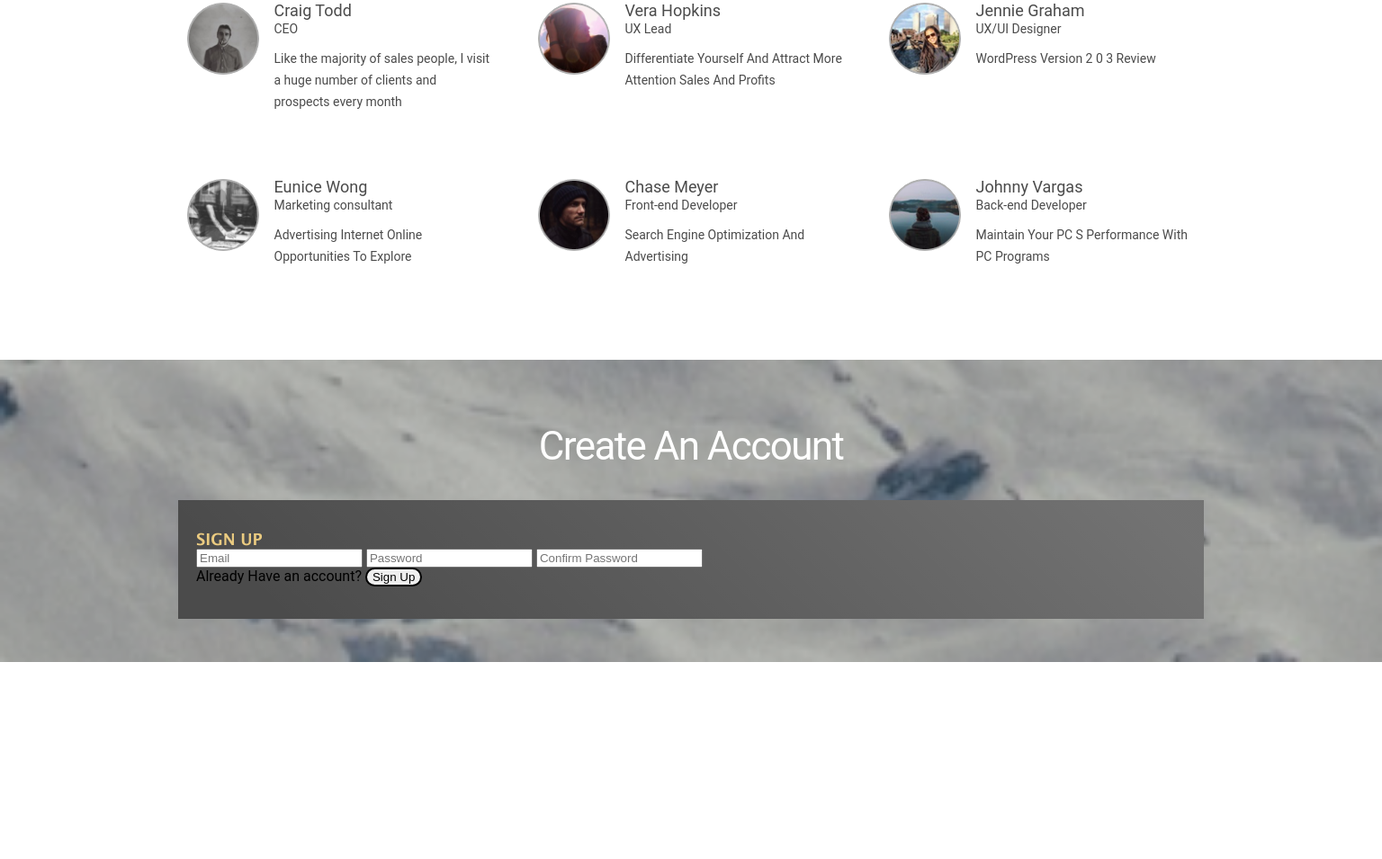
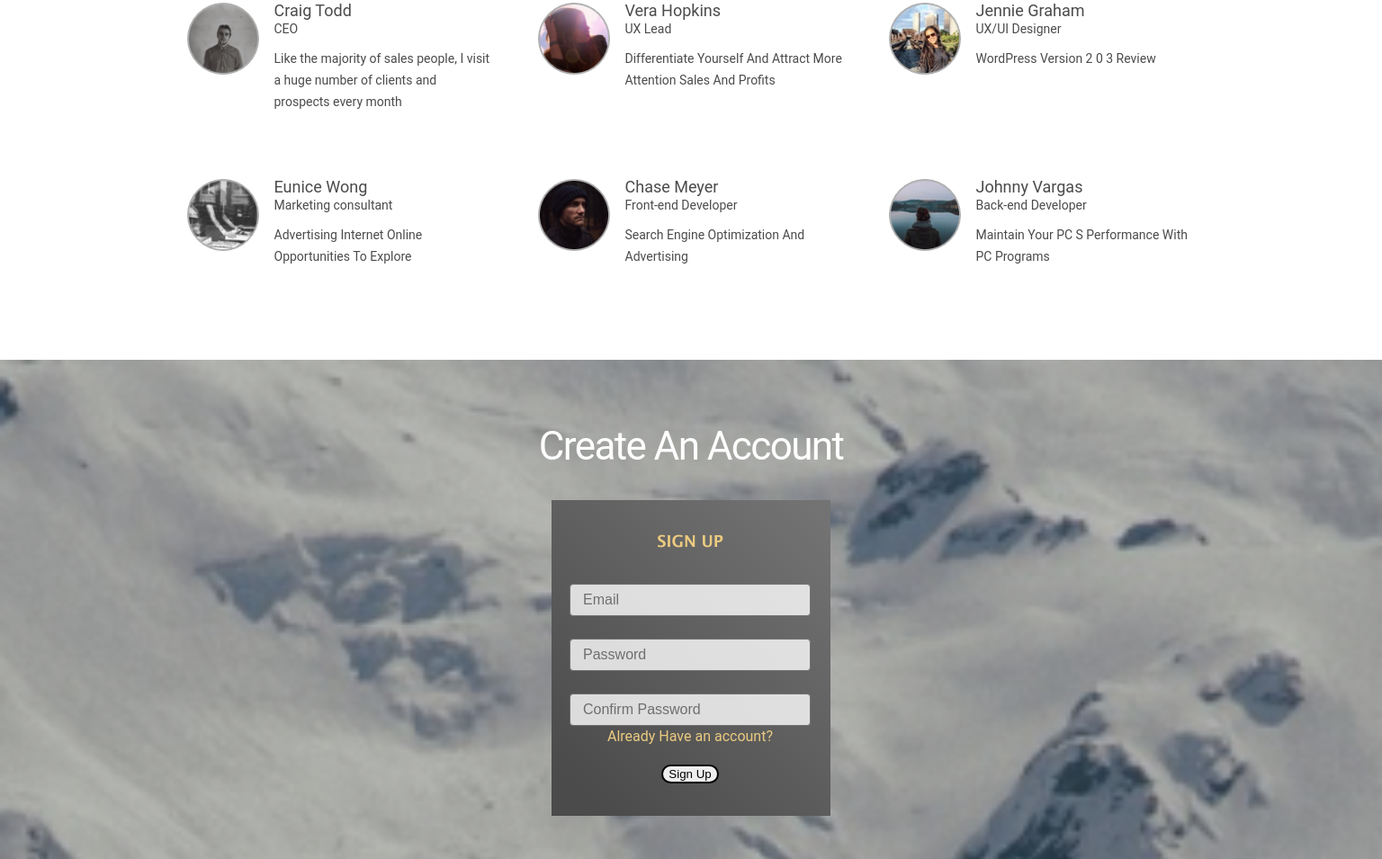
Before and after one commit to TienNguyenDinh/training-html-css, a website built with Parcel: page practice-two/src/index.html in a window 1536 px wide. Shown: the part 1002-1957 px from the top of the page at 90% size. Before the commit the page ends 1738 px from the top, so only its background shows below. Built offline with nearby package versions, Linux system fonts and the light colour scheme.

Commit message:
feat(css): update entry css

```diff
--- a/practice-two/src/components/sections/entry.html
+++ b/practice-two/src/components/sections/entry.html
@@ -8,9 +8,9 @@
       <h3 class="entry-form-heading">Sign Up</h3>
 
       <div class="entry-inputs">
-        <input type="email" class="input" placeholder="Email">
-        <input type="password" class="input" placeholder="Password">
-        <input type="password" class="input" placeholder="Confirm Password">
+        <input type="email" class="form-control entry-input" placeholder="Email">
+        <input type="password" class="form-control entry-input" placeholder="Password">
+        <input type="password" class="form-control entry-input" placeholder="Confirm Password">
       </div>
 
       <a href="javascript:void(0)" class="login-link">Already Have an account?</a>
--- a/practice-two/src/styles/sections/entry.css
+++ b/practice-two/src/styles/sections/entry.css
@@ -5,6 +5,9 @@
 }
 
 .entry-container {
+  display: flex;
+  flex-direction: column;
+  align-items: center;
   padding-top: 44px;
   padding-bottom: 55px;
 }
@@ -12,25 +15,52 @@
 
 .entry-heading {
   margin-bottom: 20px;
-  text-align: center;
   color: var(--color-text-primary);
 }
 
 
 .entry-form {
+  display: flex;
+  flex-direction: column;
+  align-items: center;
+  padding: 28.5px 22px 36px 20px;
   background: linear-gradient(
     224deg,
     var(--background-color-translucent-white) 5.13%,
     var(--background-color-transparent-white) 90.88%);
   background-color: var(--background-color-primary);
-  padding: 36px 22px 36px 20px;
 }
 
 .entry-form-heading {
+  margin-bottom: 11px;
   font-size: var(--font-size-xsmall);
+  line-height: var(--line-height-2lg);
   font-weight: var(--font-weight-bold);
   font-family: 'lucida grande', sans-serif;
   text-transform: uppercase;
+  color: var(--color-text-tertiary);
+}
+
+.entry-inputs {
+  display: flex;
+  flex-direction: column;
+  gap: 16px 0;
+}
+
+.entry-input {
+  padding: 9px 61px 9px 14px;
+  font-size: var(--font-size-xxsmall);
+
+  &::placeholder {
+    font-size: var(--font-size-xxsmall);
+  }
+}
+
+.login-link {
+  display: block;
+  margin-bottom: 15px;
+  font-size: var(--font-size-xxsmall);
+  line-height: var(--line-height-lg);
   color: var(--color-text-tertiary);
 }
 
@@ -43,6 +73,24 @@
   .entry-heading {
     margin-bottom: 26px;
   }
+
+  .entry-form-heading {
+    line-height: var(--line-height-2lg);
+  }
+
+  .entry-inputs {
+    gap: 12px 0;
+  }
+
+  .entry-input {
+    padding: 11px 61px 11px 14px;
+  }
+
+  .login-link {
+    margin-bottom: 22px;
+    font-size: var(--font-size-xxsmall);
+    line-height: var(--line-height-2md);
+  }
 }
 
 @media (min-width: 1440px) {
@@ -54,4 +102,27 @@
   .entry-heading {
     margin-bottom: 36px;
   }
+
+  .entry-form-heading {
+    margin-bottom: 28px;
+  }
+
+  .entry-inputs {
+    gap: 25px 0;
+  }
+
+  .entry-input {
+    padding: 8px 45px 8px 14px;
+    font-size: var(--font-size-base);
+
+    &::placeholder {
+      font-size: var(--font-size-base);
+    }
+  }
+
+  .login-link {
+    margin-bottom: 19px;
+    font-size: var(--font-size-base);
+    line-height: var(--line-height-2md);
+  }
 }
```
